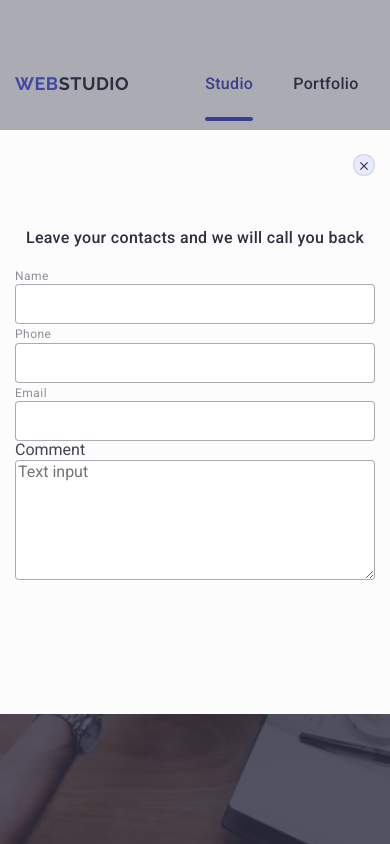
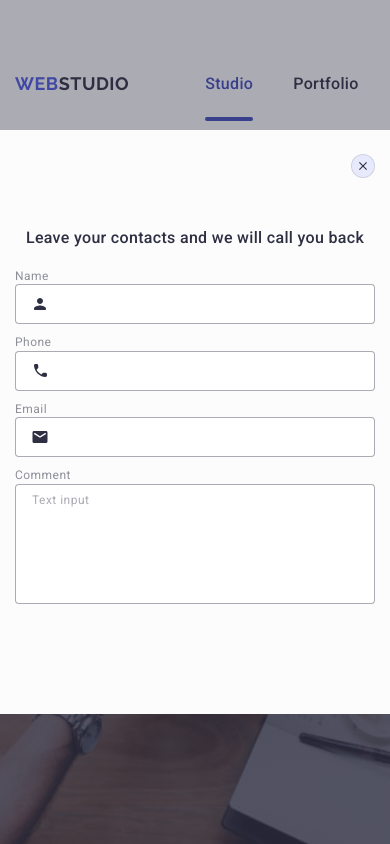
Before and after one commit to Vadim-Klus/goit-markup-hw-05, a plain HTML site: page index.html in a window 390 px wide. Shown: the top 844 px of the page. Drawn offline with nearby package versions, Linux system fonts and the light colour scheme.

Commit message:
add input phone email

```diff
--- a/css/styles.css
+++ b/css/styles.css
@@ -534,15 +534,19 @@ img {
   position: absolute;
   top: 24px;
   right: 24px;
+  width: 24px;
+  height: 24px;
   border-radius: 50%;
   fill: #e7e9fc;
   border: 1px solid rgba(0, 0, 0, 0.1);
   background: rgb(231, 233, 252);
+  padding: 0;
+  display: flex;
+  align-items: center;
+  justify-content: center;
 }
 .close-btn {
   fill: #2e2f42;
-  top: 50%;
-  left: 50%;
 }
 .modal-section-text {
   font-weight: 500;
@@ -555,7 +559,15 @@ img {
   margin-bottom: 16px;
 }
 .modal-form {
+  padding-bottom: 16px;
 }
+.modal-field {
+  margin-bottom: 8px;
+}
+.modal-wrap {
+  position: relative;
+}
+
 .modal-label {
   font-weight: 400;
   font-size: 12px;
@@ -568,10 +580,42 @@ img {
   height: 40px;
   border: 1px solid rgba(46, 47, 66, 0.4);
   border-radius: 4px;
+  padding-left: 34px;
 }
 .modal-textarea {
   border: 1px solid rgba(46, 47, 66, 0.4);
   border-radius: 4px;
-  width: 360px;
-  height: 120px;
+  width: 100%;
+  min-height: 120px;
+  resize: none;
+  padding: 8px 16px;
 }
+.modal-textarea::placeholder {
+  font-weight: 400;
+  font-size: 12px;
+  line-height: 1.16667;
+  letter-spacing: 0.04em;
+  color: rgba(46, 47, 66, 0.4);
+}
+
+.input-icon-user {
+  position: absolute;
+  left: 16px;
+  top: 50%;
+  transform: translateY(-50%);
+  fill: #2e2f42;
+}
+.input-icon-phone {
+  position: absolute;
+  left: 16px;
+  top: 50%;
+  transform: translateY(-50%);
+  fill: #2e2f42;
+}
+.input-icon-email {
+  position: absolute;
+  left: 16px;
+  top: 50%;
+  transform: translateY(-50%);
+  fill: #2e2f42;
+}
--- a/index.html
+++ b/index.html
@@ -486,39 +486,62 @@
           Leave your contacts and we will call you back
         </p>
         <form class="modal-form">
+          <div class="modal-field">
             <label class="modal-label" for="user-name"
               >Name
+              <div class="modal-wrap">
                 <input
                   type="text"
                   class="modal-input"
                   name="user-name"
                   id="user-name"
-          /></label>
-
+                  required
+                /><svg class="input-icon-user" width="18" height="18">
+                  <use href="./images/icons.svg#icon-person-black"></use>
+                </svg>
+              </div>
+            </label>
+          </div>
+          <div class="modal-field">
             <label class="modal-label" for="user-phone"
               >Phone
+              <div class="modal-wrap">
                 <input
                   type="phone"
                   class="modal-input"
                   name="user-phone"
                   id="user-phone"
-          /></label>
-
+                  required
+                /><svg class="input-icon-phone" width="18" height="24">
+                  <use href="./images/icons.svg#icon-phone-black"></use>
+                </svg></div
+            ></label>
+          </div>
+          <div class="modal-field">
             <label class="modal-label" for="user-email"
               >Email
+              <div class="modal-wrap">
                 <input
                   type="email"
                   class="modal-input"
                   name="user-email"
                   id="user-email"
-          /></label>
-          <label for="user-comment" class="modal-label"></label>Comment
+                  required
+                /><svg class="input-icon-email" width="18" height="24">
+                  <use href="./images/icons.svg#icon-email-black"></use>
+                </svg></div
+            ></label>
+          </div>
+          <label for="user-comment" class="modal-label"
+            >Comment
             <textarea
+              type="submit"
               name="user-comment"
               id="user-comment"
               class="modal-textarea"
               placeholder="Text input"
             ></textarea>
+          </label>
         </form>
       </div>
     </div>
```
Lines whose indentation alone changed are shown as unchanged.
